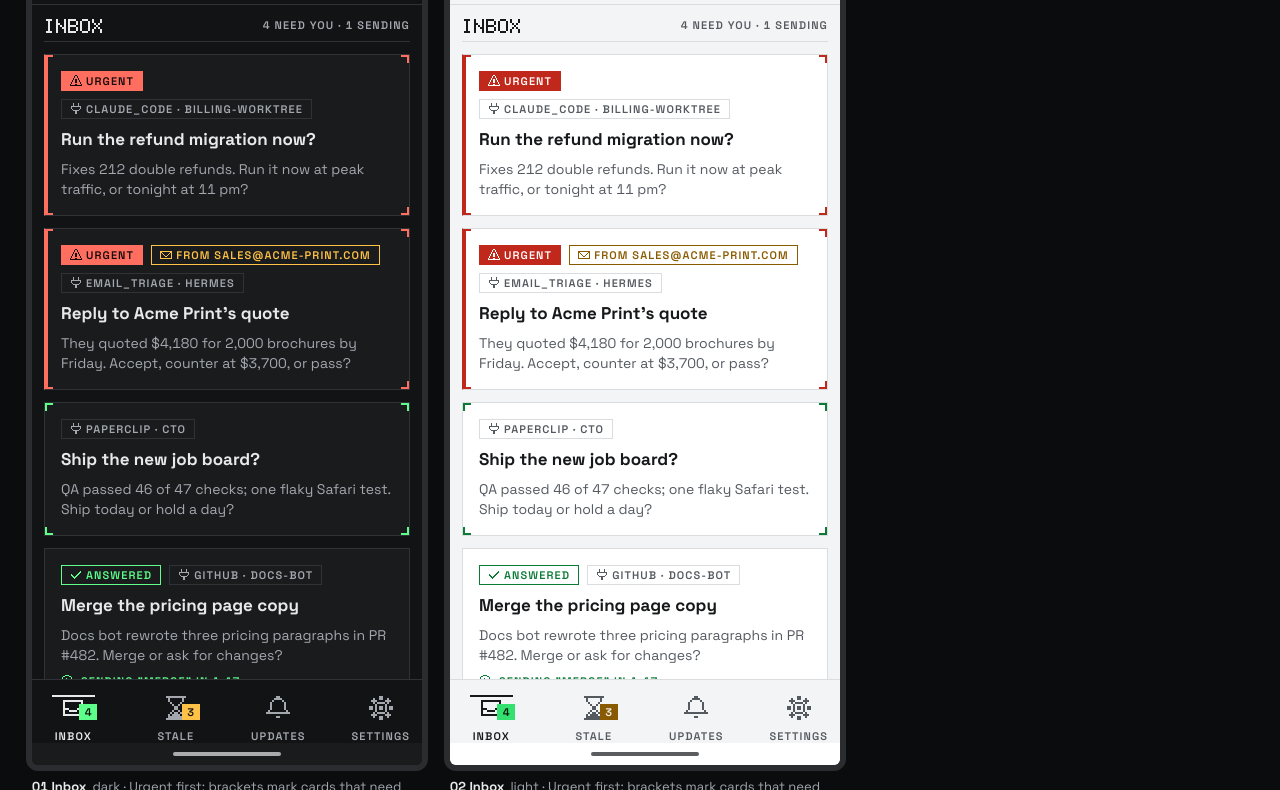
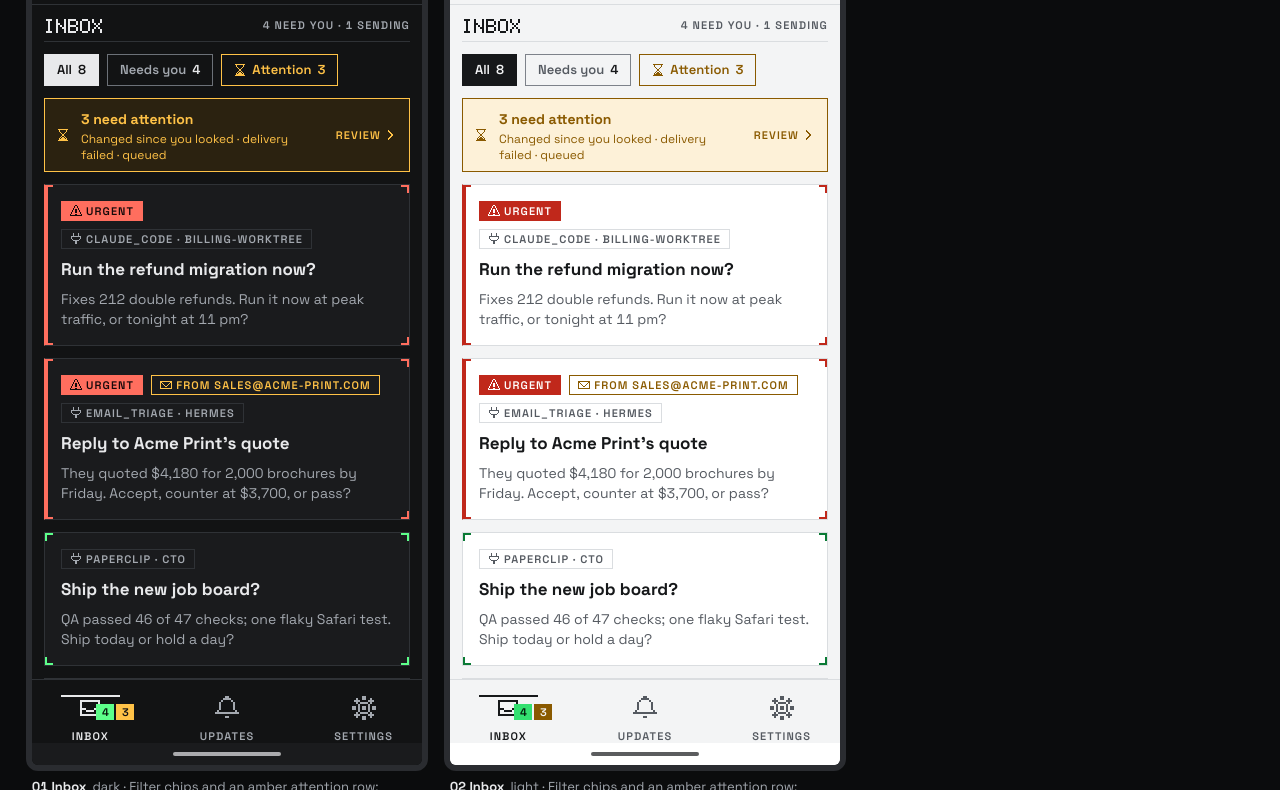
Before and after one commit to jadasi/nod, a website with bundled scripts: page docs/design/mobile/mockups/index.html in a window 1280 px wide. Shown: the part 189-979 px from the top of the page. Built offline with nearby package versions, Linux system fonts and the light colour scheme; files whose address does not match are found by name.

Commit message:
docs: fold Stale into Inbox, decide notification answers and QR pairing
Records David's 2026-11-14 answers in the Android design doc: three tabs
(Inbox, Updates, Settings) with an amber attention row, an Attention filter
chip and an amber count on the Inbox badge; one-tap notification answers
for internal decisions; QR pairing first with token paste as the fallback,
pending a core pairing endpoint in a later PR. The remaining open questions
now state a recommended default. Mockups and screenshots updated.

Co-Authored-By: Claude Opus 5.5 <noreply@anthropic.com>
Claude-Session: https://claude.ai/code/session_01EgpeT4wz3fd9bns4AnSBV7

```diff
--- a/docs/design/mobile/mockups/mobile.css
+++ b/docs/design/mobile/mockups/mobile.css
@@ -127,7 +127,7 @@ body.mock {
 .bottomnav {
   flex: none;
   display: grid;
-  grid-template-columns: repeat(4, 1fr);
+  grid-template-columns: repeat(3, 1fr);
   height: 64px;
   border-top: var(--border-hairline) solid var(--color-line);
   background: var(--color-bg);
@@ -157,10 +157,14 @@ body.mock {
   height: 2px;
   background: var(--color-text);
 }
-.navbadge {
+.navbadges {
   position: absolute;
   top: 8px;
   left: calc(50% + 6px);
+  display: flex;
+  gap: 2px;
+}
+.navbadge {
   min-width: 18px;
   padding: 0 4px;
   font-size: 11px;
@@ -952,3 +956,73 @@ body.mock {
 .round.end .icon {
   transform: rotate(135deg);
 }
+
+/* Inbox filter chips and the attention row (Stale folded into Inbox, 2026-11-14). */
+.chips {
+  display: flex;
+  gap: var(--space-2);
+}
+.chip {
+  display: inline-flex;
+  align-items: center;
+  gap: 6px;
+  height: 32px;
+  padding: 0 var(--space-3);
+  border: var(--border-hairline) solid var(--color-line-strong);
+  color: var(--color-text-dim);
+  font-size: 13px;
+  font-weight: 600;
+}
+.chip-n {
+  color: var(--color-text);
+}
+.chip.on {
+  background: var(--color-text);
+  border-color: var(--color-text);
+  color: var(--color-bg);
+}
+.chip.on .chip-n {
+  color: var(--color-bg);
+}
+.chip.warn {
+  border-color: var(--color-amber);
+  color: var(--color-amber);
+}
+.chip.warn .chip-n {
+  color: var(--color-amber);
+}
+.chip.warn.on {
+  background: var(--color-amber-deep);
+}
+.attn-strip {
+  display: flex;
+  align-items: center;
+  gap: var(--space-3);
+  padding: var(--space-2) var(--space-3);
+  border: var(--border-hairline) solid var(--color-amber);
+  background: var(--color-amber-deep);
+  color: var(--color-amber);
+}
+.attn-strip .grow {
+  flex: 1;
+  display: grid;
+}
+.attn-strip b {
+  font-size: 14px;
+}
+.attn-strip small {
+  font-size: 12px;
+  line-height: 16px;
+}
+.attn-go {
+  display: inline-flex;
+  align-items: center;
+  gap: 4px;
+  font-size: var(--type-label-size);
+  font-weight: var(--type-label-weight);
+  letter-spacing: var(--type-label-tracking);
+  text-transform: uppercase;
+}
+.stale-card {
+  box-shadow: inset var(--border-accent) 0 0 var(--color-amber);
+}
--- a/docs/design/mobile/mockups/mockups.js
+++ b/docs/design/mobile/mockups/mockups.js
@@ -113,22 +113,66 @@ function appbar({ live = true, glasses = true, title, back = false } = {}) {
   );
 }
 
-function bottomnav(active = 'inbox', { inbox = 5, stale = 3 } = {}) {
-  const tab = (id, name, ic, badge, warn) =>
+// Three tabs. Inbox carries two badges: green = decisions that need you, amber = items that need
+// attention (changed since you looked, failed delivery, queued behind a lock, agent stopped).
+function bottomnav(active = 'inbox', { inbox = 4, attn = 3 } = {}) {
+  const tab = (id, name, ic, badges = []) =>
     h(
       'a',
       { class: id === active ? 'active' : '' },
       icon(ic),
       name,
-      badge ? h('span', { class: `navbadge${warn ? ' warn' : ''}` }, String(badge)) : null,
+      badges.length > 0 &&
+        h(
+          'span',
+          { class: 'navbadges' },
+          badges.map(([n, warn]) => h('span', { class: `navbadge${warn ? ' warn' : ''}` }, String(n))),
+        ),
     );
+  const ib = [];
+  if (inbox) ib.push([inbox, false]);
+  if (attn) ib.push([attn, true]);
   return h(
     'nav',
     { class: 'bottomnav' },
-    tab('inbox', 'Inbox', 'inbox', inbox),
-    tab('stale', 'Stale', 'stale', stale, true),
+    tab('inbox', 'Inbox', 'inbox', ib),
     tab('updates', 'Updates', 'updates'),
     tab('settings', 'Settings', 'gear'),
+  );
+}
+
+/** Filter chips at the top of Inbox. */
+function chips(active = 'all', { all = 8, you = 4, attn = 3 } = {}) {
+  const chip = (id, text, n, warn) =>
+    h(
+      'span',
+      { class: `chip${id === active ? ' on' : ''}${warn ? ' warn' : ''}` },
+      warn && icon('stale', 'sm'),
+      text,
+      h('span', { class: 'chip-n' }, String(n)),
+    );
+  return h(
+    'div',
+    { class: 'chips' },
+    chip('all', 'All', all),
+    chip('you', 'Needs you', you),
+    attn > 0 && chip('attn', 'Attention', attn, true),
+  );
+}
+
+/** One amber row above the decisions: what needs repair, one tap to the Attention filter. */
+function attentionStrip() {
+  return h(
+    'div',
+    { class: 'attn-strip' },
+    icon('stale', 'sm'),
+    h(
+      'div',
+      { class: 'grow' },
+      h('b', {}, '3 need attention'),
+      h('small', {}, 'Changed since you looked · delivery failed · queued'),
+    ),
+    h('span', { class: 'attn-go' }, 'Review', icon('chevron-right', 'sm')),
   );
 }
 
@@ -233,13 +277,15 @@ function inbox(theme) {
         pixel('INBOX'),
         h('span', { class: 'label' }, '4 need you · 1 sending'),
       ),
+      chips('all'),
+      attentionStrip(),
       card(D.refund),
       card(D.acme),
       card(D.jobs),
       card(D.pricing, { answered: true, live: 'Sending "Merge" in 1:47' }),
       card(D.writer),
     ),
-    bottomnav('inbox', { inbox: 4 }),
+    bottomnav('inbox'),
     gesture(),
   );
 }
@@ -419,7 +465,8 @@ function staleCard(d, kind, text, ic, actions, extra) {
   );
 }
 
-function stale(theme) {
+// Inbox filtered to Attention (was the Stale tab before 2026-11-14).
+function attention(theme) {
   return phone(
     theme,
     sysbar(),
@@ -430,9 +477,10 @@ function stale(theme) {
       h(
         'div',
         { class: 'sec' },
-        pixel('STALE'),
-        h('span', { class: 'label' }, 'Stale & conflicts · 3'),
+        pixel('INBOX'),
+        h('span', { class: 'label' }, 'Showing attention · 3'),
       ),
+      chips('attn'),
       staleCard(
         D.jobs,
         'stale',
@@ -464,7 +512,7 @@ function stale(theme) {
         'Both act on env:billing. Opens when that one is done.',
       ),
     ),
-    bottomnav('stale', { inbox: 4 }),
+    bottomnav('inbox'),
     gesture(),
   );
 }
@@ -505,7 +553,7 @@ function updates(theme) {
         item('evidence', 'Overnight digest', '3 decisions waited overnight; 1 ran its default.', 'Nod · 8:00 am'),
       ),
     ),
-    bottomnav('updates', { inbox: 2, stale: 0 }),
+    bottomnav('updates', { inbox: 2, attn: 0 }),
     gesture(),
   );
 }
@@ -558,7 +606,7 @@ function settings(theme) {
         row('power', 'Delivery mode', 'Server kill switch · read-only here', val('Live')),
       ),
     ),
-    bottomnav('settings', { inbox: 4 }),
+    bottomnav('settings'),
     gesture(),
   );
 }
@@ -620,8 +668,7 @@ function onboarding(theme) {
         ),
         qr(),
         h('span', { class: 'btn primary' }, icon('key', 'sm'), 'Scan pairing code'),
-        h('span', { class: 'btn' }, 'Paste a device token instead'),
-        h('span', { class: 'tag proposal' }, 'Proposal: QR pairing needs a core endpoint'),
+        h('span', { class: 'btn' }, 'No camera? Paste a device token'),
       ),
     ),
     gesture(),
@@ -651,7 +698,7 @@ function empty(theme) {
         h('span', { class: 'btn small' }, icon('updates', 'sm'), 'See today’s updates'),
       ),
     ),
-    bottomnav('inbox', { inbox: 0, stale: 0 }),
+    bottomnav('inbox', { inbox: 0, attn: 0 }),
     gesture(),
   );
 }
@@ -677,7 +724,7 @@ function offline(theme) {
       ),
       h('div', { class: 'dimmed' }, card(D.refund), card(D.acme), card(D.jobs)),
     ),
-    bottomnav('inbox', { inbox: 4 }),
+    bottomnav('inbox'),
     gesture(),
   );
 }
@@ -914,14 +961,14 @@ function call(theme) {
 // ------------------------------------------------------------------ registry
 
 export const SCREENS = [
-  ['inbox', 'Inbox', 'Urgent first; brackets mark cards that need you.', inbox, ['dark', 'light']],
+  ['inbox', 'Inbox', 'Filter chips and an amber attention row; urgent first.', inbox, ['dark', 'light']],
   ['detail', 'Decision detail', 'Impact first; green is the recommended option.', detail, ['dark', 'light']],
   ['undo', 'Undo window', 'Answer held 2 min; the bar drains, Undo stays in reach.', undo, ['dark', 'light']],
   ['external', 'External: explicit approval', 'Outside provenance: no default, confirm sheet before it sends.', external, ['dark']],
-  ['stale', 'Stale & conflicts', 'Changed since you looked, failed delivery, queued behind a lock.', stale, ['dark']],
+  ['attention', 'Inbox: attention filter', 'Changed since you looked, failed delivery, queued behind a lock.', attention, ['dark']],
   ['updates', 'Updates', '2-hour sweep summary and history.', updates, ['dark']],
   ['settings', 'Settings', 'Pairing, theme, channels, hours, glasses, Call Me.', settings, ['dark']],
-  ['onboarding', 'Pairing (proposal)', 'QR from the desk app, or paste a token.', onboarding, ['dark']],
+  ['onboarding', 'Pairing', 'Scan the QR from desk Settings; token paste as fallback.', onboarding, ['dark']],
   ['empty', 'Empty + quiet hours', 'All clear at night; the digest waits for 8 am.', empty, ['dark']],
   ['offline', 'Offline', 'Read-only cache; answering waits for the server.', offline, ['dark']],
   ['shade', 'Notification shade', 'Urgent with option actions, Undo, external opens only.', shade, ['dark', 'light']],
```
Also changed, not shown: docs/design/mobile/README.md, docs/design/mobile/screenshots/00-contact-sheet.png, docs/design/mobile/screenshots/01-inbox-dark.png, docs/design/mobile/screenshots/02-inbox-light.png, docs/design/mobile/screenshots/08-attention-dark.png (added), docs/design/mobile/screenshots/08-stale-dark.png (deleted), docs/design/mobile/screenshots/09-updates-dark.png, docs/design/mobile/screenshots/10-settings-dark.png, docs/design/mobile/screenshots/11-onboarding-dark.png, docs/design/mobile/screenshots/12-empty-dark.png, docs/design/mobile/screenshots/13-offline-dark.png.
